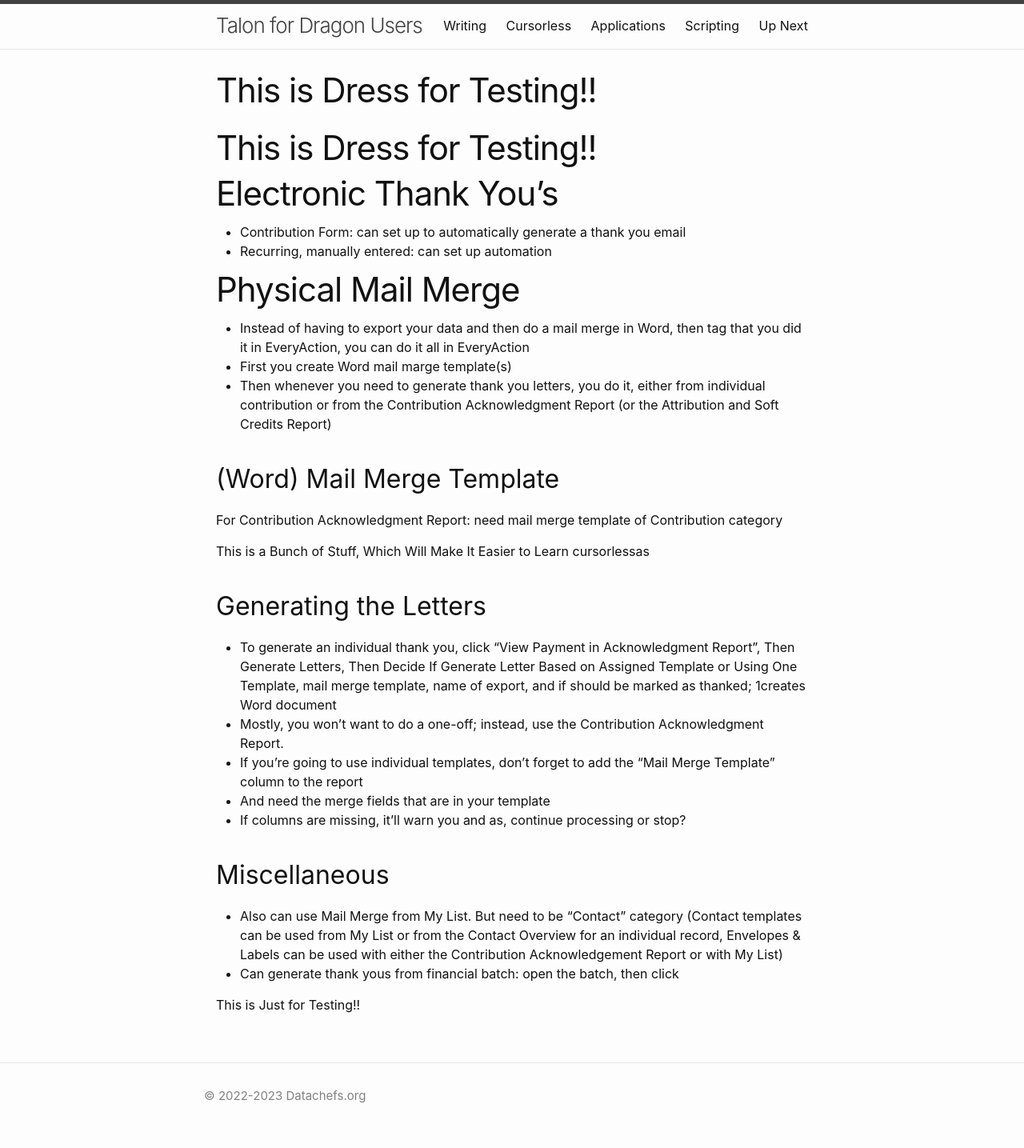
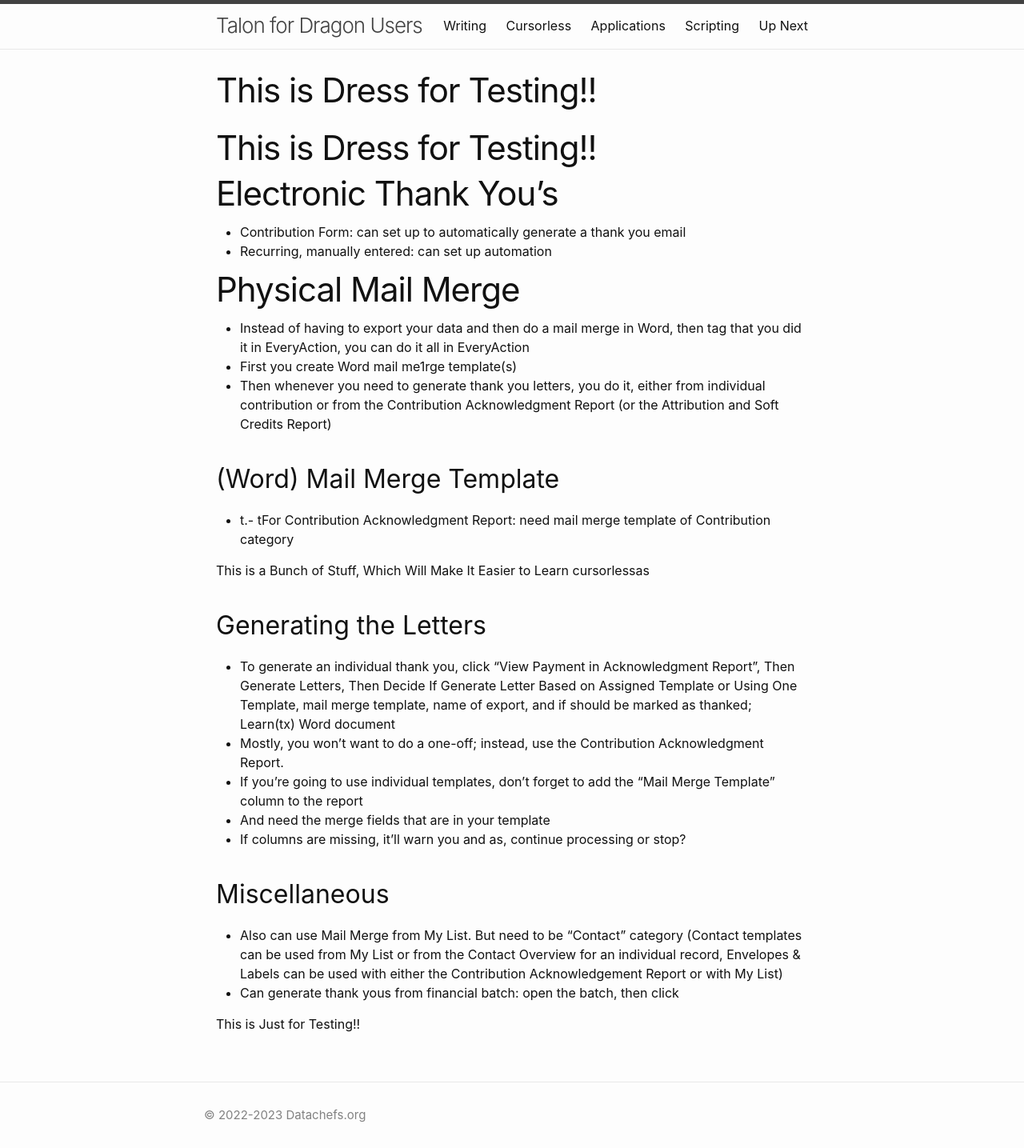
Before and after one commit to aschneiderman/talon-notes, a Jekyll site: the page built from pages/writing/cursorless-testing.md, in a window 1280 px wide. Shown: the whole page at 80% size. Built offline with Jekyll 4.4.1, drawn with Linux system fonts in a browser that asks for light colours; our own code applies the rules of GitHub Pages for plain Markdown files; before the commit the page ends 1411 px from its top, so only the background shows below that.

Commit message:
more notes

```diff
--- a/pages/writing/cursorless-testing.md
+++ b/pages/writing/cursorless-testing.md
@@ -6,17 +6,17 @@
 
 # Physical Mail Merge
 - Instead of having to export your data and then do a mail merge in Word, then tag that you did it in EveryAction, you can do it all in EveryAction
-- First you create Word mail marge template(s)
+- First you create Word mail me1rge template(s)
 - Then whenever you need to generate thank you letters, you do it, either from individual contribution or from the Contribution Acknowledgment Report (or the Attribution and Soft Credits Report)
 
 ## (Word) Mail Merge Template
 
-For Contribution Acknowledgment Report: need mail merge template of Contribution category
+- t.- tFor Contribution Acknowledgment Report: need mail merge template of Contribution category
 
 This is a Bunch of Stuff, Which Will Make It Easier to Learn cursorlessas
 
 ## Generating the Letters
-- To generate an individual thank you, click “View Payment in Acknowledgment Report”, Then Generate Letters, Then Decide If Generate Letter Based on Assigned Template or Using One Template, mail merge template, name of export, and if should be marked as thanked; 1creates Word document
+- To generate an individual thank you, click “View Payment in Acknowledgment Report”, Then Generate Letters, Then Decide If Generate Letter Based on Assigned Template or Using One Template, mail merge template, name of export, and if should be marked as thanked; Learn(tx) Word document
 - Mostly, you won’t want to do a one-off; instead, use the Contribution Acknowledgment Report.
 - If you’re going to use individual templates, don't forget to add the "Mail Merge Template" column to the report
 - And need the merge fields that are in your template
```
